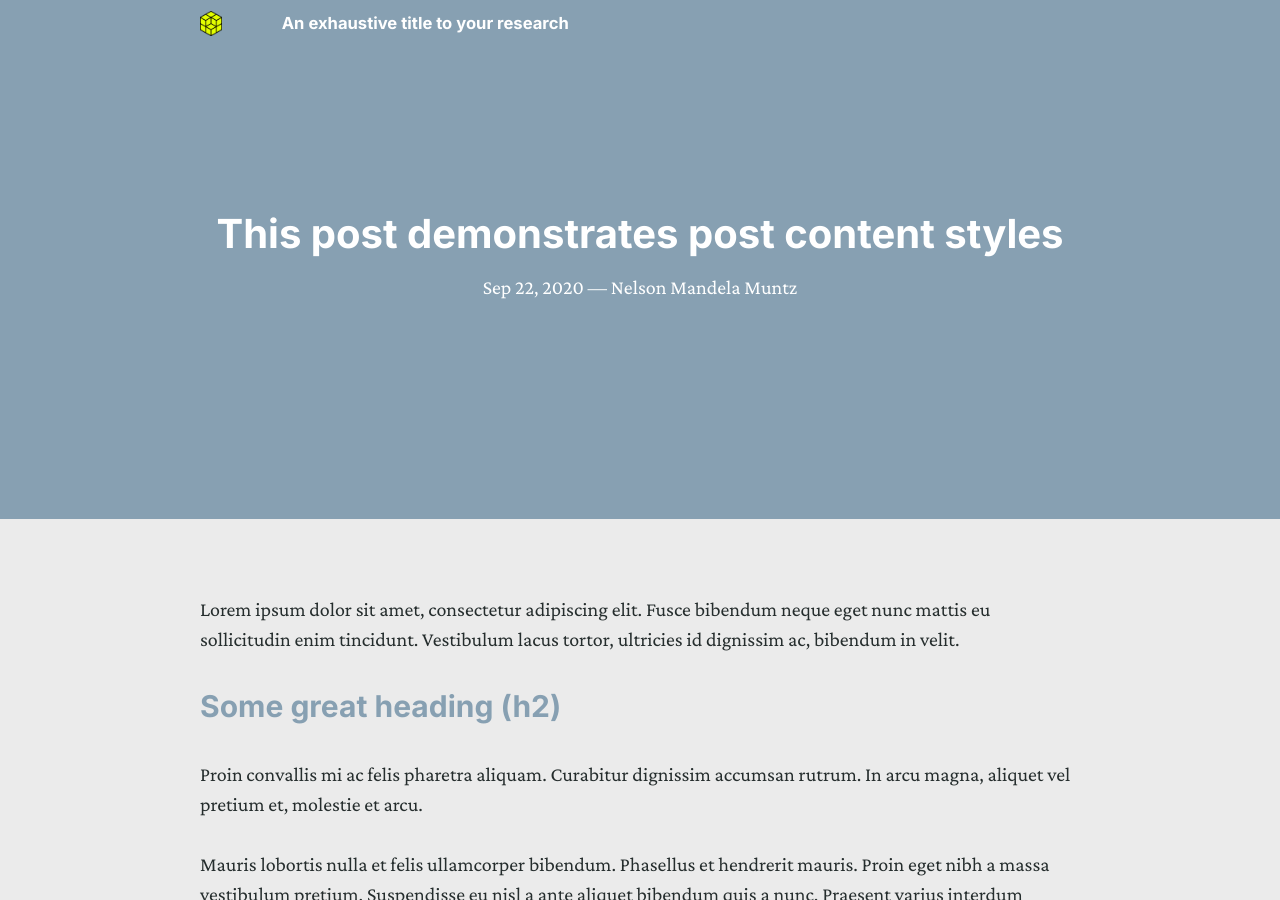
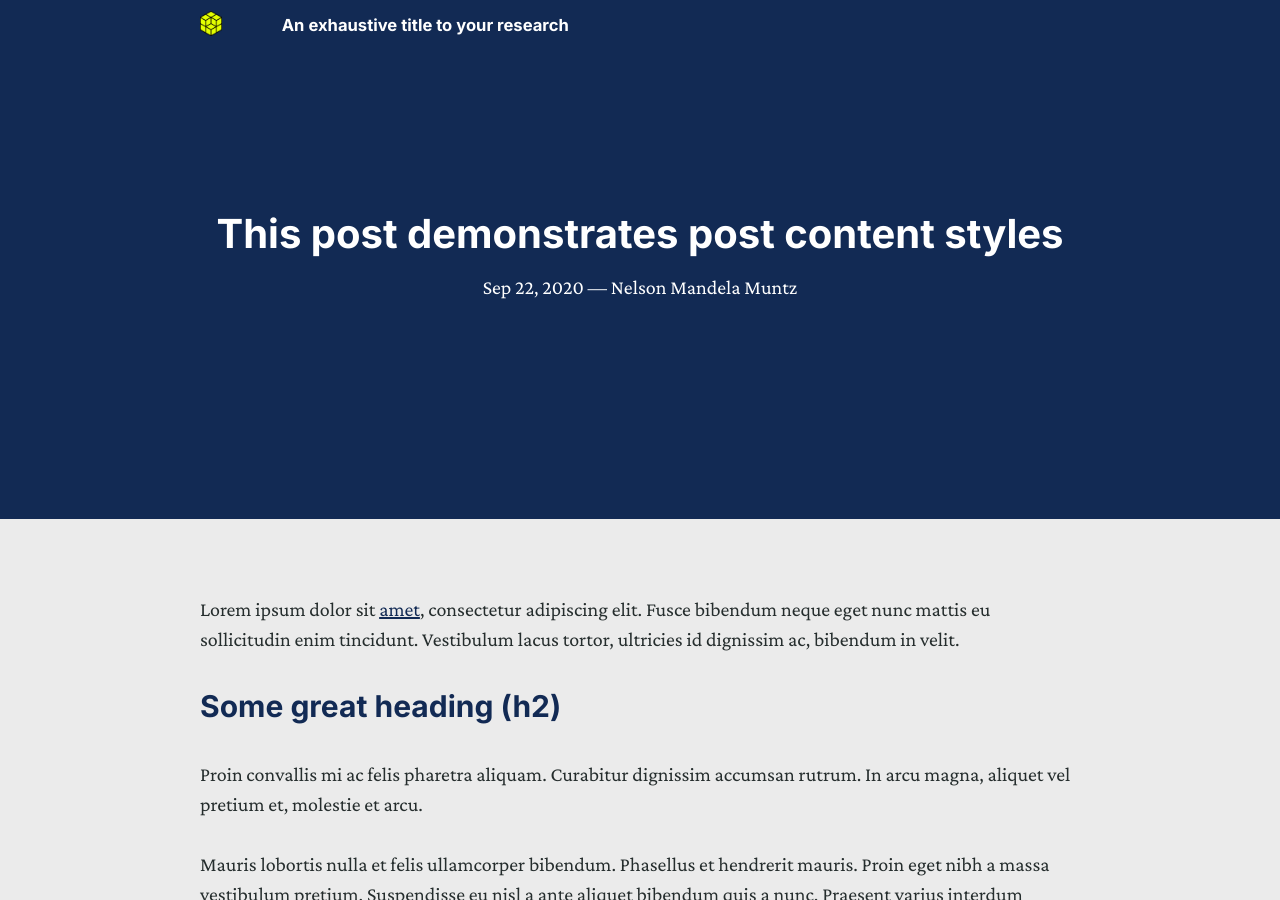
Before and after one commit to densitydesign/pdatalab, a Jekyll site: the page built from _posts/2020-09-22-testpost.md, in a window 1280 px wide and 900 px high. Built offline with Jekyll 4.4.1, drawn with Linux system fonts in a browser that asks for light colours; nearby versions of some CDN libraries.

Commit message:
updated link colors, some tweaks

```diff
--- a/_config.yml
+++ b/_config.yml
@@ -17,7 +17,7 @@ description: >
 show_excerpts: false
 
 # Select the theme color of your blog between forest, midnight, petrol, river, spice, terracotta
-color: river
+color: midnight
 
 # Minima date format
 minima:
--- a/_posts/2020-09-22-testpost.md
+++ b/_posts/2020-09-22-testpost.md
@@ -4,7 +4,7 @@ title: "This post demonstrates post content styles"
 author: Nelson Mandela Muntz
 ---
 
-Lorem ipsum dolor sit amet, consectetur adipiscing elit. Fusce bibendum neque eget nunc mattis eu sollicitudin enim tincidunt. Vestibulum lacus tortor, ultricies id dignissim ac, bibendum in velit.
+Lorem ipsum dolor sit [amet](https://google.com), consectetur adipiscing elit. Fusce bibendum neque eget nunc mattis eu sollicitudin enim tincidunt. Vestibulum lacus tortor, ultricies id dignissim ac, bibendum in velit.
 
 ## Some great heading (h2)
 
--- a/_sass/comps/_base.scss
+++ b/_sass/comps/_base.scss
@@ -122,15 +122,16 @@ h1, h2, h3, h4, h5, h6 {
  * Links
  */
 a {
-  color: darken($link-color, 30%);
-  text-decoration: none;
+  color: darken($link-color, 10%);
+  text-decoration: underline;
+  transition: .3s ease color;
 
   &:visited {
-    color: darken($link-color, 30%);
+    color: darken($link-color, 10%);
   }
 
   &:hover {
-    color: $text-color;
+    color: $link-color;
     text-decoration: underline;
   }
 
--- a/_sass/comps/_home.scss
+++ b/_sass/comps/_home.scss
@@ -1,9 +1,5 @@
 #cover {
   background-color: $brand-color;
-  background-image: url("../assets/images/sat-maputo.jpg");
-  background-size: cover;
-  background-repeat: no-repeat;
-  background-position: center;
   width: 100vw;
   height: 80vh;
   position: relative;
--- a/_sass/comps/_layout.scss
+++ b/_sass/comps/_layout.scss
@@ -38,6 +38,7 @@ header {
   h5 {
     margin: 0;
     color: $text-color;
+    line-height: 1.8;
   }
 }
 
```
Also changed, not shown: 4 other files.
